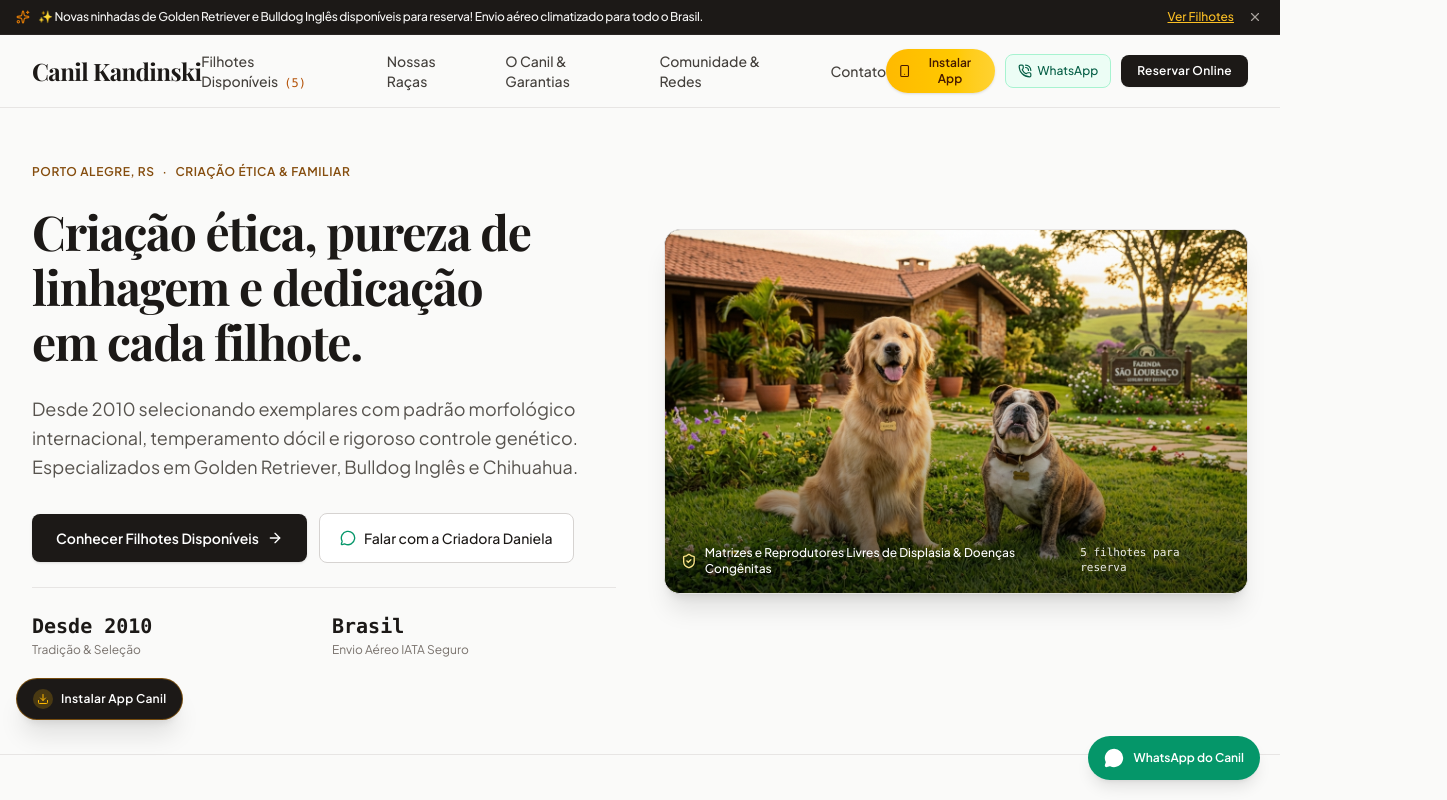
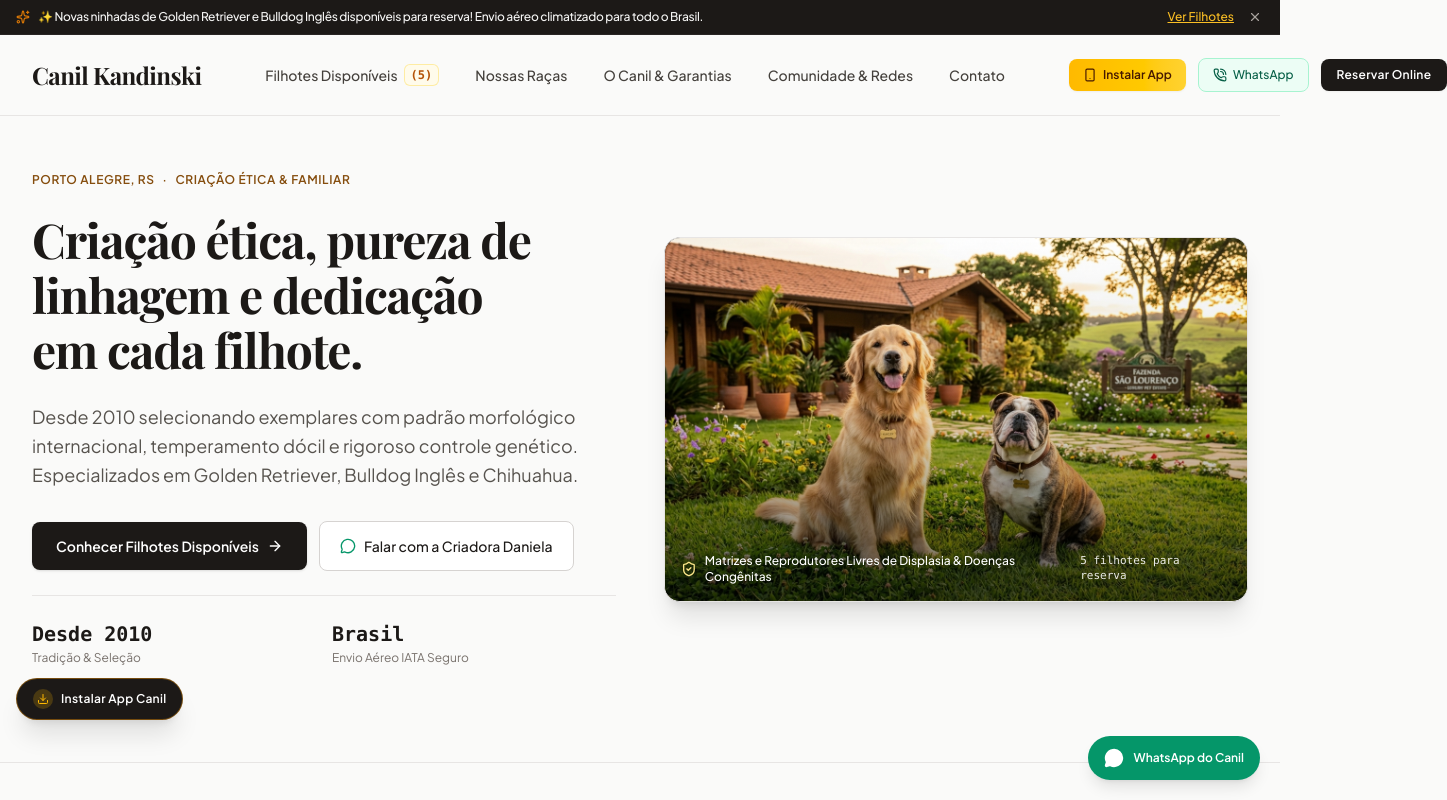
Before and after one commit to Mthomannn/canil-kandinski, a React (Vite) app: page / in a window 1280 px wide. Shown: the top 800 px of the page, 1447 px wide, since content can reach past the window. Built offline with nearby package versions, Linux system fonts and the light colour scheme; no server answers; the database is empty; a web font is replaced by a local one.

Commit message:
Centraliza menu do topo com espacamento amplo e adiciona opcao Castrado

```diff
--- a/src/components/Navbar.tsx
+++ b/src/components/Navbar.tsx
@@ -22,76 +22,78 @@ export const Navbar: React.FC<Props> = ({
 
   return (
     <header className="sticky top-0 z-40 bg-[#FAFAF9]/95 backdrop-blur-md border-b border-[#E7E5E4] transition-all">
-      <div className="max-w-7xl mx-auto px-4 sm:px-6 lg:px-8 h-18 flex items-center justify-between">
-        {/* Zone 1: Single text element Brand Wordmark */}
-        <a
-          href="#"
-          className="text-xl sm:text-2xl font-serif-display font-bold tracking-tight text-[#1C1917] hover:text-[#78350F] transition-colors whitespace-nowrap"
-        >
-          {config.kennelName}
-        </a>
+      <div className="max-w-7xl mx-auto px-4 sm:px-6 lg:px-8 h-20 flex items-center justify-between gap-6 lg:gap-10">
+        {/* Zone 1: Brand Wordmark with guaranteed left breathing room */}
+        <div className="shrink-0">
+          <a
+            href="#"
+            className="text-xl lg:text-2xl font-serif-display font-bold tracking-tight text-[#1C1917] hover:text-[#78350F] transition-colors whitespace-nowrap block pr-2"
+          >
+            {config.kennelName}
+          </a>
+        </div>
 
-        {/* Zone 2: 4-6 clean text navigation links */}
-        <nav className="hidden md:flex items-center gap-7 text-sm font-medium text-[#44403C]">
+        {/* Zone 2: Centered, evenly distributed single-line navigation links */}
+        <nav className="hidden lg:flex flex-1 items-center justify-center gap-6 xl:gap-9 text-[13px] xl:text-sm font-medium text-[#44403C] px-4">
           <a
             href="#vendas"
-            className="hover:text-[#1C1917] transition-colors relative py-1"
+            className="hover:text-[#1C1917] transition-colors relative py-1.5 whitespace-nowrap flex items-center gap-1.5"
           >
-            Filhotes Disponíveis
+            <span>Filhotes Disponíveis</span>
             {availableCount > 0 && (
-              <span className="ml-1.5 text-xs text-[#B45309] font-mono tabular-nums">
+              <span className="text-xs text-[#B45309] font-mono font-bold tabular-nums bg-amber-50 px-1.5 py-0.5 rounded-md border border-amber-200/70">
                 ({availableCount})
               </span>
             )}
           </a>
           <a
             href="#racas"
-            className="hover:text-[#1C1917] transition-colors py-1"
+            className="hover:text-[#1C1917] transition-colors py-1.5 whitespace-nowrap"
           >
             Nossas Raças
           </a>
           <a
             href="#sobre"
-            className="hover:text-[#1C1917] transition-colors py-1"
+            className="hover:text-[#1C1917] transition-colors py-1.5 whitespace-nowrap"
           >
             O Canil & Garantias
           </a>
           <a
             href="#redes"
-            className="hover:text-[#1C1917] transition-colors py-1"
+            className="hover:text-[#1C1917] transition-colors py-1.5 whitespace-nowrap"
           >
             Comunidade & Redes
           </a>
           <a
             href="#contato"
-            className="hover:text-[#1C1917] transition-colors py-1"
+            className="hover:text-[#1C1917] transition-colors py-1.5 whitespace-nowrap"
           >
             Contato
           </a>
         </nav>
 
-        {/* Zone 3: 1-2 primary actions */}
-        <div className="hidden sm:flex items-center gap-2.5">
+        {/* Zone 3: Right-aligned primary actions with guaranteed separation */}
+        <div className="hidden sm:flex items-center justify-end gap-3 shrink-0 pl-2">
           <PWAInstallButton variant="navbar" />
           <a
             href={`https://wa.me/${cleanWhatsappNumber}?text=Olá,%20Daniela!%20Visitei%20o%20site%20do%20Canil%20Kandinski%20e%20gostaria%20de%20conversar.`}
             target="_blank"
             rel="noopener noreferrer"
-            className="px-3 py-2 text-xs font-medium text-[#065F46] bg-[#ECFDF5] hover:bg-[#D1FAE5] border border-[#A7F3D0] rounded-lg transition-colors flex items-center gap-1.5 whitespace-nowrap"
+            className="px-3.5 py-2 text-xs font-medium text-[#065F46] bg-[#ECFDF5] hover:bg-[#D1FAE5] border border-[#A7F3D0] rounded-lg transition-colors flex items-center gap-1.5 whitespace-nowrap shrink-0"
           >
-            <PhoneCall className="w-3.5 h-3.5" />
+            <PhoneCall className="w-3.5 h-3.5 shrink-0" />
             <span>WhatsApp</span>
           </a>
           <button
             onClick={onOpenSales}
-            className="px-4 py-2 text-xs font-semibold tracking-wide text-white bg-[#1C1917] rounded-lg hover:bg-[#292524] active:scale-[0.98] transition-all whitespace-nowrap shadow-xs cursor-pointer"
+            className="px-4 py-2 text-xs font-semibold tracking-wide text-white bg-[#1C1917] rounded-lg hover:bg-[#292524] active:scale-[0.98] transition-all whitespace-nowrap shadow-xs cursor-pointer shrink-0"
           >
             Reservar Online
           </button>
         </div>
 
-        {/* Mobile menu hamburger toggle */}
-        <div className="flex md:hidden items-center gap-2">
+        {/* Mobile / Tablet menu hamburger toggle */}
+        <div className="flex lg:hidden items-center gap-2 shrink-0">
           <button
             onClick={onOpenSales}
             className="px-3 py-1.5 text-xs font-semibold text-white bg-[#1C1917] rounded-md whitespace-nowrap"
@@ -108,9 +110,9 @@ export const Navbar: React.FC<Props> = ({
         </div>
       </div>
 
-      {/* Mobile Drawer Menu */}
+      {/* Mobile / Tablet Drawer Menu */}
       {mobileMenuOpen && (
-        <div className="md:hidden border-b border-[#E7E5E4] bg-[#FAFAF9] px-4 pt-3 pb-6 space-y-3">
+        <div className="lg:hidden border-b border-[#E7E5E4] bg-[#FAFAF9] px-4 pt-3 pb-6 space-y-3">
           <nav className="flex flex-col space-y-2 text-sm font-medium text-[#292524]">
             <a
               href="#vendas"
--- a/src/components/PWAInstallButton.tsx
+++ b/src/components/PWAInstallButton.tsx
@@ -36,10 +36,10 @@ export const PWAInstallButton: React.FC<Props> = ({ variant = 'navbar' }) => {
       {variant === 'navbar' && (
         <button
           onClick={handleInstallClick}
-          className="flex items-center gap-1.5 px-3 py-1.5 text-xs font-semibold text-amber-950 bg-gradient-to-r from-amber-400 to-amber-300 hover:from-amber-300 hover:to-amber-200 rounded-full shadow-sm transition-all duration-200 active:scale-95 cursor-pointer"
+          className="flex items-center gap-1.5 px-3.5 py-2 text-xs font-semibold text-amber-950 bg-gradient-to-r from-amber-400 to-amber-300 hover:from-amber-300 hover:to-amber-200 rounded-lg shadow-xs transition-all duration-200 active:scale-95 cursor-pointer whitespace-nowrap shrink-0"
           title="Instalar o aplicativo do Canil Kandinski no seu celular ou computador"
         >
-          <Smartphone className="w-3.5 h-3.5" />
+          <Smartphone className="w-3.5 h-3.5 shrink-0" />
           <span>Instalar App</span>
         </button>
       )}
```
